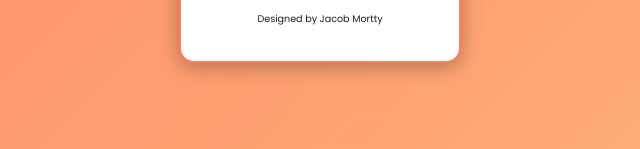
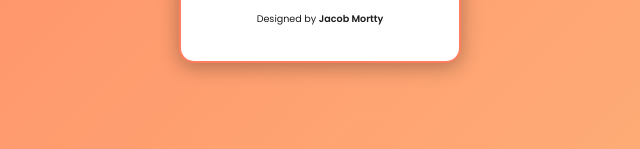
Before and after one commit to jmortty/TipCalculatorLab3, a plain HTML site: page index.html in a window 1280 px wide. Shown: the part 648-797 px from the top of the page, 320-960 px from the left. Drawn offline with Linux system fonts and the light colour scheme.

Commit message:
Update index.html

```diff
--- a/index.html
+++ b/index.html
@@ -32,7 +32,7 @@
       <label for="totalAmount">Total Bill with Tip:</label>
       <input type="text" id="totalAmount" disabled>
     </form>
-    <p>Designed by Jacob Mortty</p>
+    <p>Designed by <strong>Jacob Mortty</strong></p>
   </div>
 
   <script src="app.js"></script>
```
